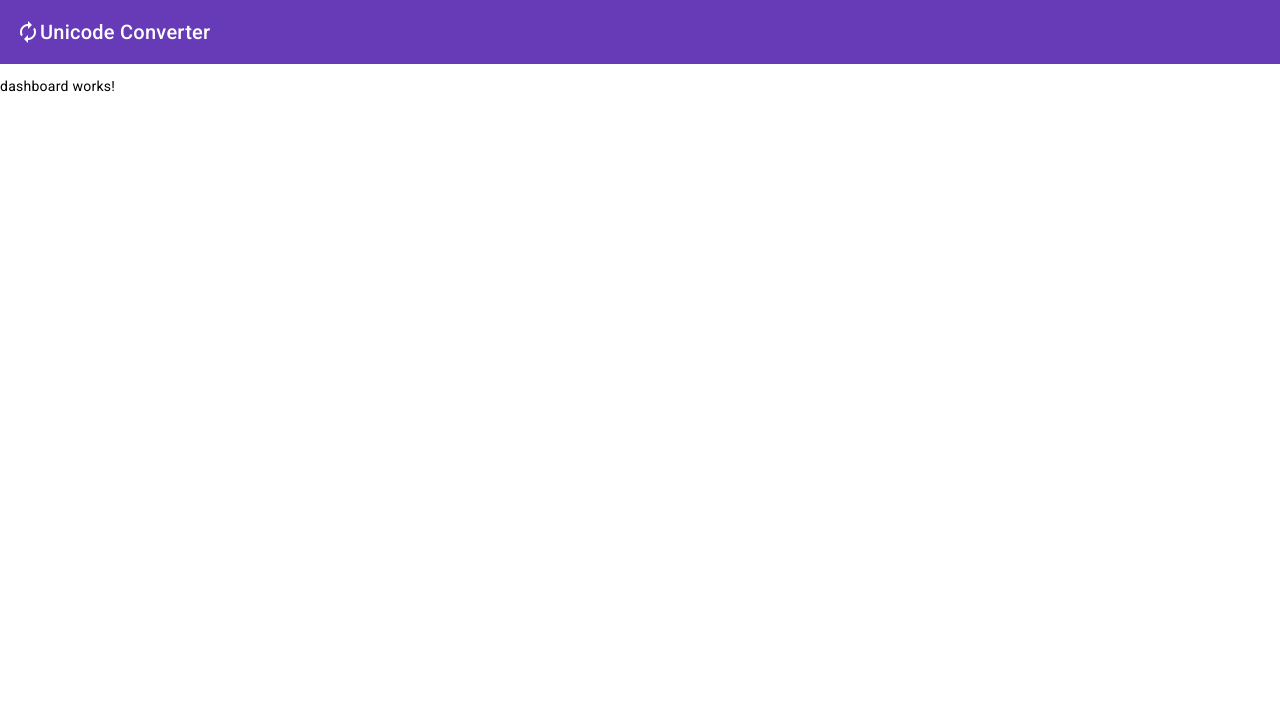
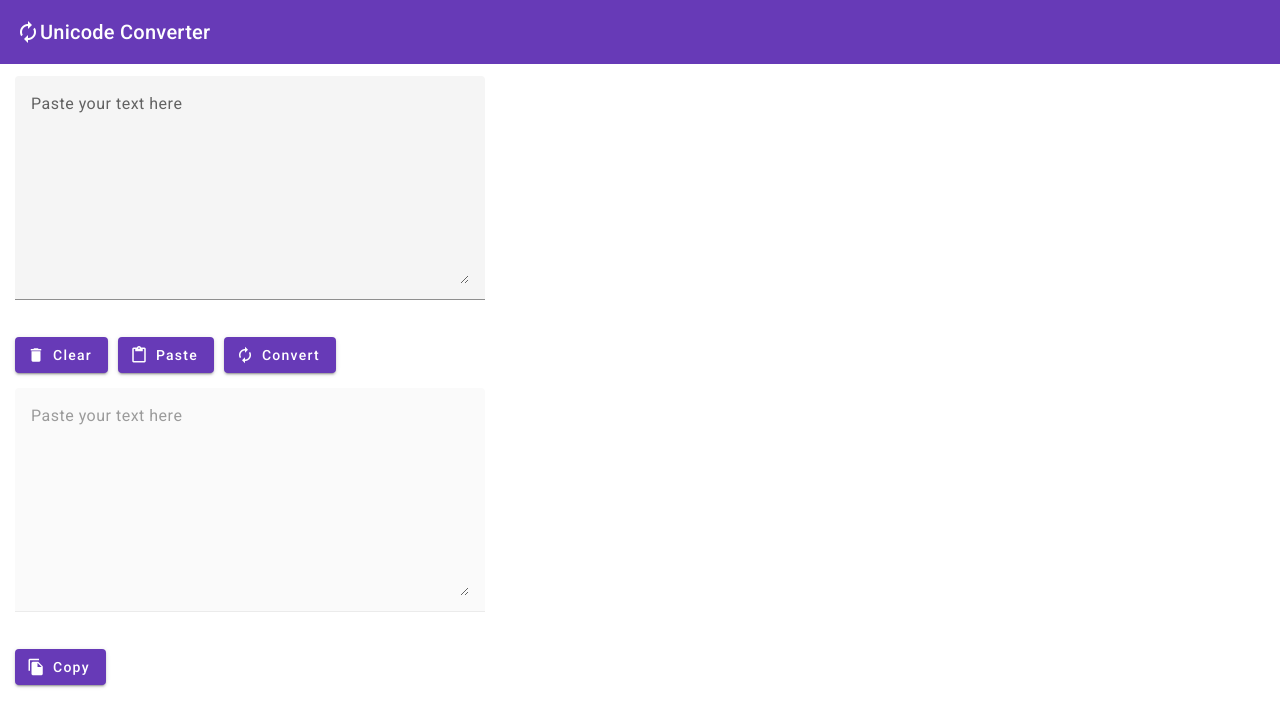
Before and after one commit to JayPansuriya/unicodeConverter, an Angular app: page /dashboard in a window 1280 px wide. Shown: the top 726 px of the page. Built offline with nearby package versions, Linux system fonts and the light colour scheme.

Commit message:
feat: add input and functionality buttons

```diff
--- a/src/app/app.module.ts
+++ b/src/app/app.module.ts
@@ -5,6 +5,7 @@ import { AppRoutingModule } from './app-routing.module';
 import { AppComponent } from './app.component';
 import { DashboardComponent } from './dashboard/dashboard.component';
 import { HeaderComponent } from './header/header.component';
+import { BrowserAnimationsModule } from '@angular/platform-browser/animations';
 
 @NgModule({
   declarations: [
@@ -12,6 +13,7 @@ import { HeaderComponent } from './header/header.component';
   ],
   imports: [
     BrowserModule,
+    BrowserAnimationsModule,
     AppRoutingModule,
     DashboardComponent,
     HeaderComponent,
--- a/src/app/dashboard/dashboard.component.html
+++ b/src/app/dashboard/dashboard.component.html
@@ -1 +1,35 @@
-<p>dashboard works!</p>
+<div class="form-wrapper">
+  <form #inputForm="ngForm" class="input-form">
+    <mat-form-field class="full-width">
+      <textarea matInput placeholder="Paste your text here" [(ngModel)]="inputText" name="input" rows="8"></textarea>
+    </mat-form-field>
+  </form>
+</div>
+<div class="buttons-wrapper">
+  <button (click)="handelReset()" mat-raised-button color="primary">
+    <mat-icon>delete</mat-icon>
+    Clear
+  </button>
+  <button (click)="handlePaste()" mat-raised-button color="primary">
+    <mat-icon>content_paste</mat-icon>
+    Paste
+  </button>
+  <button (click)="handleConvert()" mat-raised-button color="primary">
+    <mat-icon>autorenew</mat-icon>
+    Convert
+  </button>
+</div>
+
+<div class="form-wrapper">
+  <form #inputForm="ngForm" class="input-form">
+    <mat-form-field class="full-width">
+      <textarea matInput placeholder="Paste your text here" [(ngModel)]="outputText" name="output" rows="8" disabled></textarea>
+    </mat-form-field>
+  </form>
+</div>
+<div class="buttons-wrapper">
+  <button [cdkCopyToClipboard]="outputText" mat-raised-button color="primary">
+    <mat-icon>file_copy</mat-icon>
+    Copy
+  </button>
+</div>
--- a/src/app/dashboard/dashboard.component.scss
+++ b/src/app/dashboard/dashboard.component.scss
@@ -0,0 +1,18 @@
+.form-wrapper {
+  .input-form {
+    min-width: 150px;
+    max-width: 500px;
+    width: 100%;
+    .full-width {
+      width: 94%;
+      padding: 0px 3%;
+    }
+  }
+}
+
+.buttons-wrapper {
+  margin: 10px;
+  button {
+    margin: 5px;
+  }
+}
--- a/src/app/dashboard/dashboard.component.ts
+++ b/src/app/dashboard/dashboard.component.ts
@@ -1,11 +1,36 @@
 import { Component } from '@angular/core';
-
+import { MatInputModule } from '@angular/material/input';
+import { MatFormFieldModule } from '@angular/material/form-field';
+import { MatButtonModule } from '@angular/material/button';
+import { FormsModule } from '@angular/forms';
+import {ClipboardModule} from '@angular/cdk/clipboard';
+import {MatIconModule} from '@angular/material/icon';
 @Component({
   selector: 'app-dashboard',
   templateUrl: './dashboard.component.html',
   styleUrls: ['./dashboard.component.scss'],
-  standalone: true
+  standalone: true,
+  imports: [FormsModule, MatFormFieldModule, MatInputModule, MatButtonModule, ClipboardModule, MatIconModule],
 })
 export class DashboardComponent {
 
+  inputText: string = '';
+  outputText: string = '';
+
+  handelReset() {
+    this.inputText = '';
+  }
+
+  handlePaste() {
+    navigator.clipboard.readText().then(pastedText => {
+      this.inputText = this.inputText + pastedText;
+    }).catch(error => {
+      console.error('Error reading clipboard data:', error);
+    });
+  }
+
+  handleConvert() {
+    this.outputText = this.inputText;
+  }
+
 }
```
